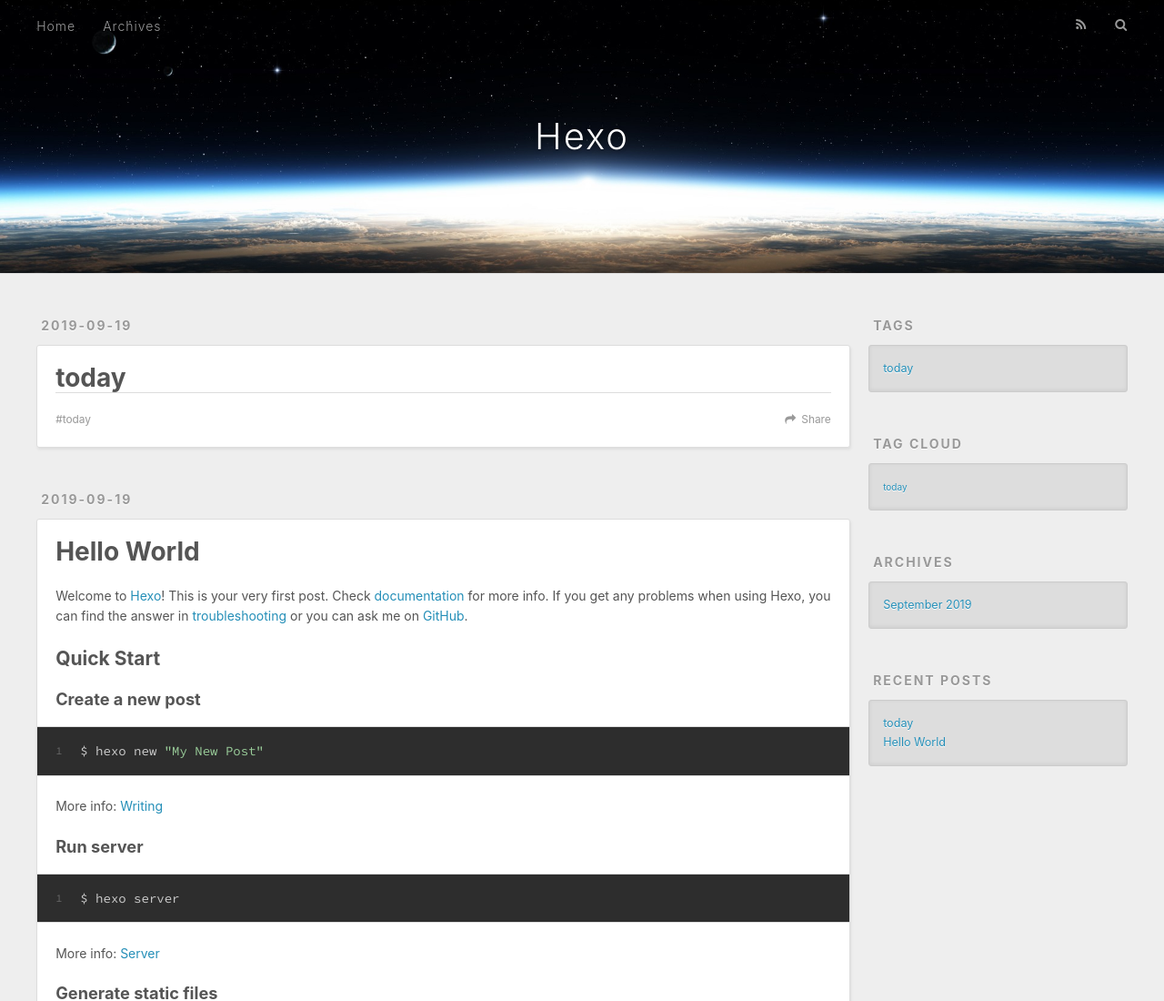
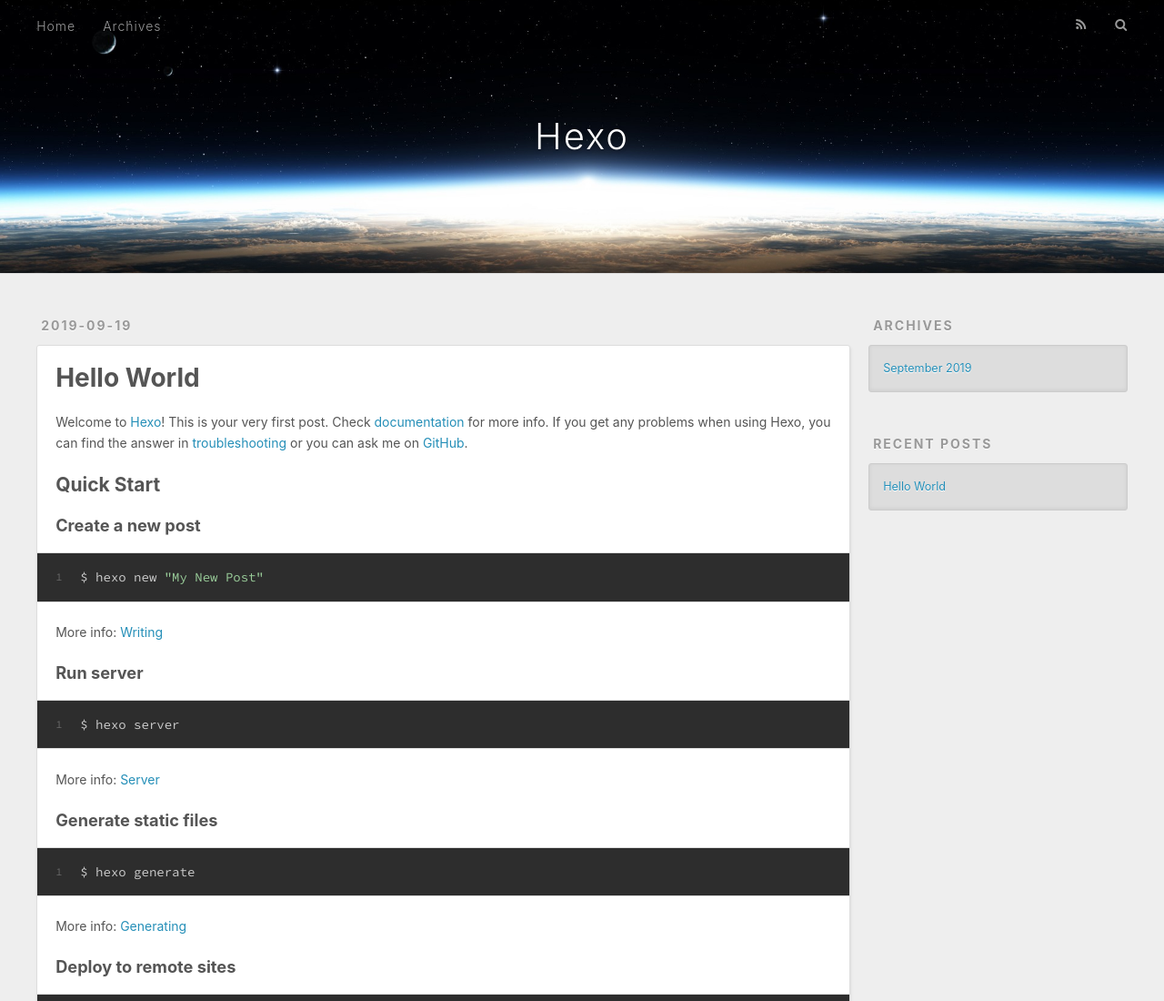
Before and after one commit to itsymbol/itsymbol.github.io, a plain HTML site: page index.html in a window 1280 px wide. Shown: the top 1100 px of the page at 91% size. Drawn offline with nearby package versions, Linux system fonts and the light colour scheme.

Commit message:
Site updated: 2019-09-20 08:17:52

```diff
--- a/index.html
+++ b/index.html
@@ -62,44 +62,6 @@
       <div class="outer">
         <section id="main">
 
-    <article id="post-today" class="article article-type-post" itemscope itemprop="blogPost">
-  <div class="article-meta">
-    <a href="/2019/09/19/today/" class="article-date">
-  <time datetime="2019-09-19T13:30:10.000Z" itemprop="datePublished">2019-09-19</time>
-</a>
-
-  </div>
-  <div class="article-inner">
-
-
-      <header class="article-header">
-
-
-    <h1 itemprop="name">
-      <a class="article-title" href="/2019/09/19/today/">today</a>
-    </h1>
-
-
-      </header>
-
-    <div class="article-entry" itemprop="articleBody">
-
-
-
-    </div>
-    <footer class="article-footer">
-      <a data-url="http://yoursite.com/2019/09/19/today/" data-id="ck0qrmwjs000190tsbmuf70ip" class="article-share-link">Share</a>
-
-
-  <ul class="article-tag-list"><li class="article-tag-list-item"><a class="article-tag-list-link" href="/tags/today/">today</a></li></ul>
-
-    </footer>
-  </div>
-
-</article>
-
-
-
     <article id="post-hello-world" class="article article-type-post" itemscope itemprop="blogPost">
   <div class="article-meta">
     <a href="/2019/09/19/hello-world/" class="article-date">
@@ -139,7 +101,7 @@
 
     </div>
     <footer class="article-footer">
-      <a data-url="http://yoursite.com/2019/09/19/hello-world/" data-id="ck0qrmwjn000090tsd8kt9q4q" class="article-share-link">Share</a>
+      <a data-url="http://yoursite.com/2019/09/19/hello-world/" data-id="ck0rdkan10000e8tskepzqnio" class="article-share-link">Share</a>
 
 
     </footer>
@@ -159,22 +121,8 @@
 
 
 
-  <div class="widget-wrap">
-    <h3 class="widget-title">Tags</h3>
-    <div class="widget">
-      <ul class="tag-list"><li class="tag-list-item"><a class="tag-list-link" href="/tags/today/">today</a></li></ul>
-    </div>
-  </div>
 
 
-
-
-  <div class="widget-wrap">
-    <h3 class="widget-title">Tag Cloud</h3>
-    <div class="widget tagcloud">
-      <a href="/tags/today/" style="font-size: 10px;">today</a>
-    </div>
-  </div>
 
 
 
@@ -192,10 +140,6 @@
     <h3 class="widget-title">Recent Posts</h3>
     <div class="widget">
       <ul>
-
-          <li>
-            <a href="/2019/09/19/today/">today</a>
-          </li>
 
           <li>
             <a href="/2019/09/19/hello-world/">Hello World</a>
```
Also changed, not shown: 2019/09/19/hello-world/index.html (+1 -33 lines), archives/2019/09/index.html (+0 -37 lines), archives/2019/index.html (+0 -37 lines), archives/index.html (+0 -37 lines).
